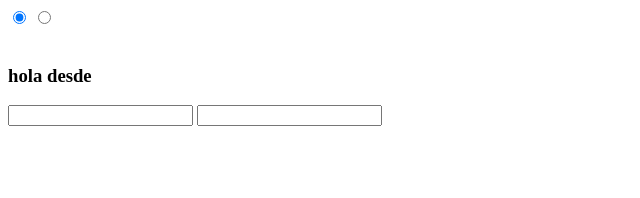
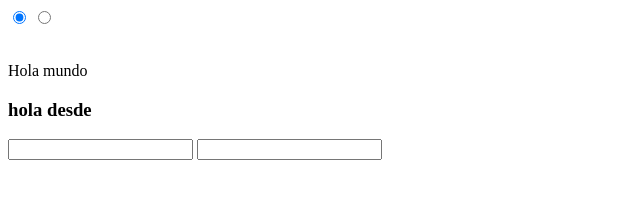
Before and after one commit to manuel-ios/porueba, a plain HTML site: page validaciondeFormulario/Carousels/index.html in a window 1280 px wide. Shown: the whole page, without its empty margins (0-640 px from the left). Drawn offline with Linux system fonts and the light colour scheme.

Commit message:
Parrafo Hola mundo

```diff
--- a/validaciondeFormulario/Carousels/index.html
+++ b/validaciondeFormulario/Carousels/index.html
@@ -22,6 +22,9 @@
                 <img src="" alt="">
                 <img src="" alt="">
             </div>
+            <p>Hola mundo
+
+            </p>
 
         </div>
 
```
